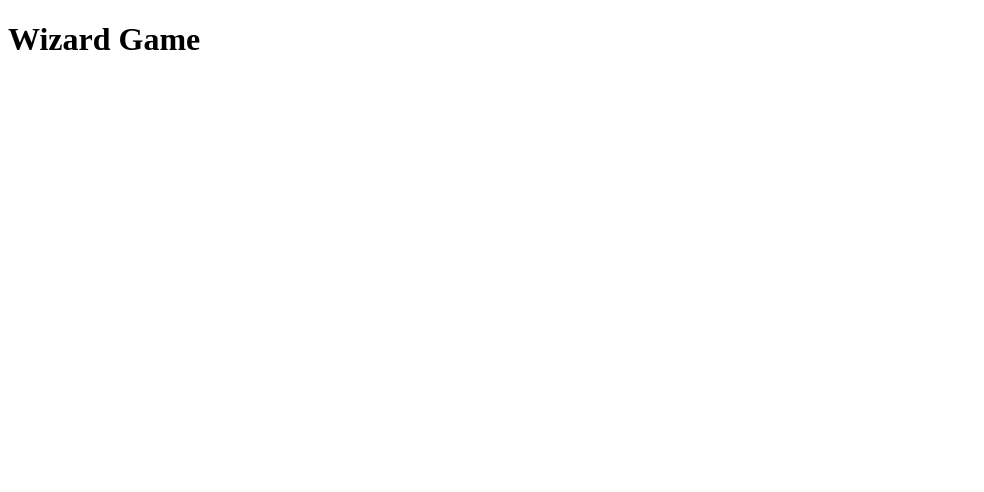
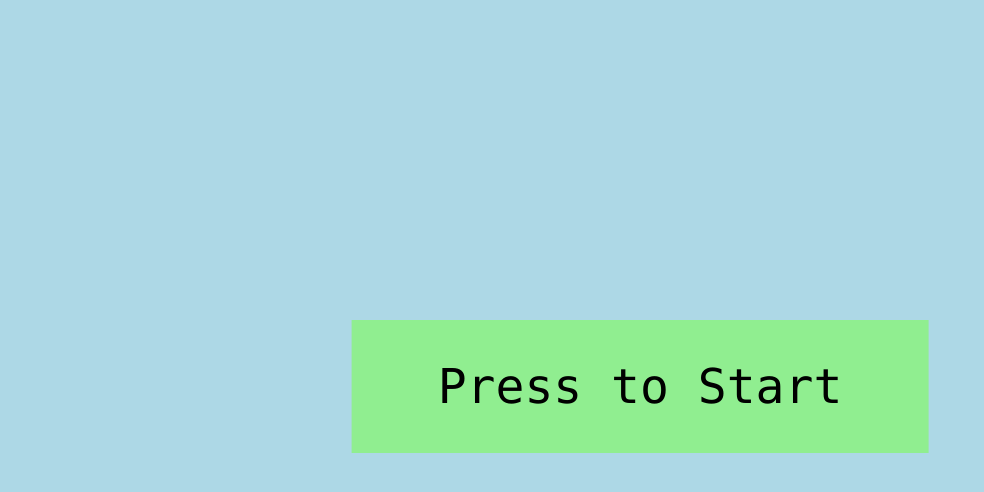
Before and after one commit to IvanDragiev/SofUni-wizard_game, a plain HTML site: page src/index.html in a window 1280 px wide. Shown: the whole page, without its empty margins (0-984 px from the left). Drawn offline with Linux system fonts and the light colour scheme.

Commit message:
Add start screen

```diff
--- a/src/css/style.css
+++ b/src/css/style.css
@@ -0,0 +1,29 @@
+body {
+    background-color: lightblue;
+    font-family: 'Consolas';
+    margin: 0;
+}
+
+
+/* .game {
+    width: 207vh;
+    height: 100vh;
+} */
+
+.start-screen{
+    text-align: center;
+    padding: 3%;
+    font-size: 48px;
+    width: 500px;
+    background-color: lightgreen;
+    margin: auto ;
+    position: absolute;
+    left: 50%;
+    top: 40%;
+    transform: translate(-50%);
+}
+
+.start-screen:hover{
+    background-color: green;
+    cursor: pointer;
+}
--- a/src/index.html
+++ b/src/index.html
@@ -1,13 +1,18 @@
 <!DOCTYPE html>
 <html lang="en">
+
 <head>
     <meta charset="UTF-8">
     <meta name="viewport" content="width=device-width, initial-scale=1.0">
-    <link rel="stylesheet" href="/css/style.css">
+    <link rel="stylesheet" href="css/style.css">
     <title>SoftUni Wizard</title>
 </head>
+
 <body>
-    <h1>Wizard Game</h1>
-    <script src="/js/main.js"></script>
+    <div class="game">
+        <div class="start-screen">Press to Start</div>
+    </div>
+    <script src="js/main.js"></script>
 </body>
+
 </html>
```
